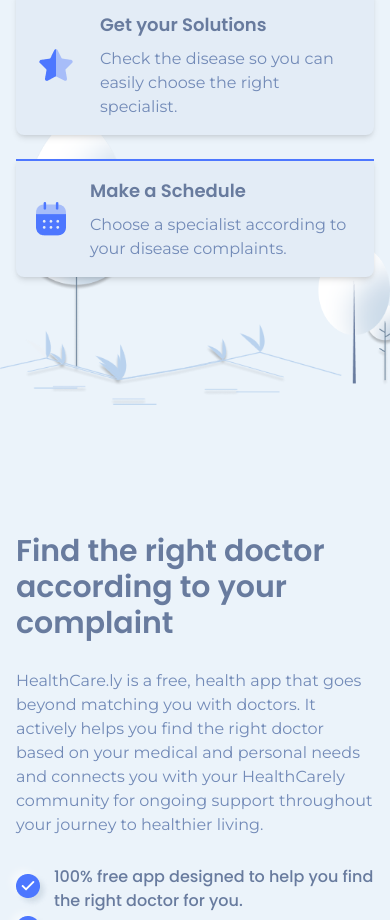
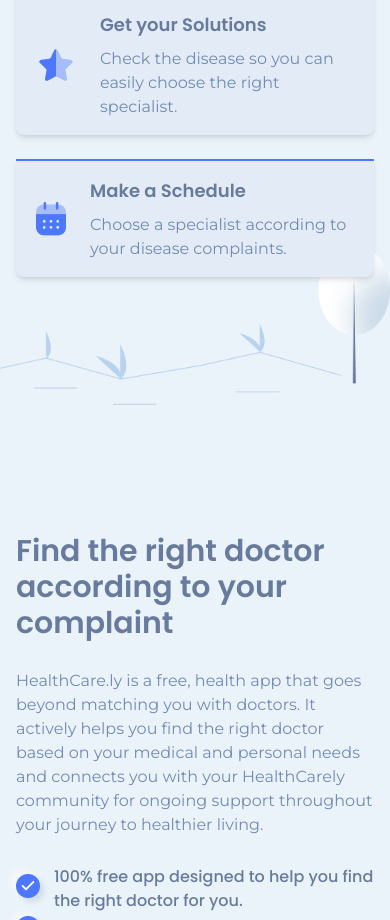
Before and after one commit to azkazikna/haidoc, a website: page index.html in a window 390 px wide. Shown: the part 1400-2320 px from the top of the page. Drawn offline with nearby package versions, Linux system fonts and the light colour scheme.

Commit message:
add some responsive

```diff
--- a/index.html
+++ b/index.html
@@ -11,7 +11,7 @@
     <link rel="preconnect" href="https://fonts.gstatic.com" crossorigin>
     <link href="https://fonts.googleapis.com/css2?family=Montserrat:wght@200;300;400;600;700&family=Poppins:wght@200;300;400;500;600;700&display=swap" rel="stylesheet">
 </head>
-<body class="font-poppins bg-background text-primary overflow-x-hidden relative w-full">
+<body class="font-poppins bg-background text-primary overflow-x-hidden">
     <!-- header start -->
     <header class="relative top-0 w-full flex justify-center transition duration-500 ease-in-out z-[99999] bg-background bg-opacity-70 backdrop-blur-sm;">
         <div class="container flex justify-between items-center px-3 py-2">
@@ -111,7 +111,7 @@
                     </div>
                 </div>
             </div>
-            <img src="dist/img/step1.png" alt="" class="absolute -z-10 bottom-0">
+            <img src="dist/img/step1.png" alt="" class="absolute -z-10 bottom-0 hidden lg:block">
             <img src="dist/img/step2.png" alt="" class="absolute -z-10 bottom-0 right-0">
         </div>
     </section>
```
